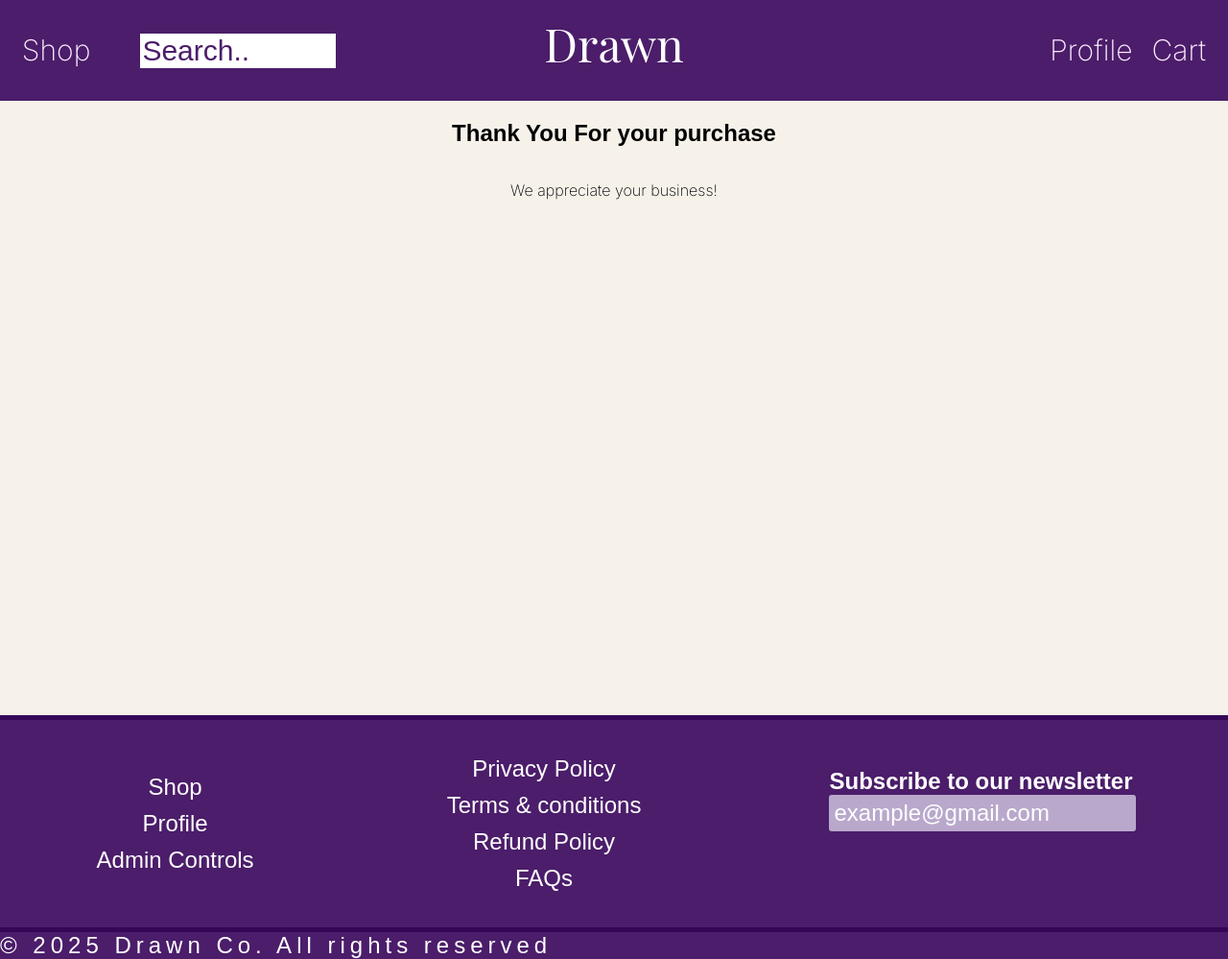
After one commit to KaiThompson06/Web-CSSProject, a PHP site: the page made by purchaseSuccessful.php in a window 1280 px wide. The commit adds this page. Shown: the whole page at 96% size. Run offline with PHP 8.4, Linux system fonts and the light colour scheme; some web fonts are replaced.

Commit message:
purchaseSuccessful page

```diff
--- a/checkout.php
+++ b/checkout.php
@@ -12,11 +12,8 @@ foreach($_SESSION['cardsInCart'] as $value)
 }
 
 $_SESSION['cardsInCart'] = array();
-header('location: cart.php');
+header('location: purchaseSuccessful.php');
 }
-
-
-
 
 
 $title = "Checkout";
--- a/css/styles.css
+++ b/css/styles.css
@@ -145,7 +145,7 @@ header nav menu li a {
     color: var(--text);
     text-decoration: none;
 }
-@media screen and (max-width: 1000px)
+@media screen and (max-width: 1200px)
 {
     header > h1 {
         position: static;
@@ -638,6 +638,12 @@ footer input::placeholder {
     font-size: 25px;
     padding: 7.5px;
     cursor: pointer;
+    margin-bottom: 45px;
+}
+@media screen and (max-width: 800px) {
+    .product {
+        flex-direction: column;
+    }
 }
 
 .error {
--- /dev/null
+++ b/purchaseSuccessful.php
@@ -0,0 +1,18 @@
+
+<?php
+$title = "Thank You";
+$description = "A screen for a successful checkout";
+require './templates/header.php';
+?>
+
+<main>
+    <h2>Thank You For your purchase</h2>
+
+    <p> We appreciate your business! </p>
+
+</main>
+
+
+<?php
+require './templates/footer.php';
+?>
```
